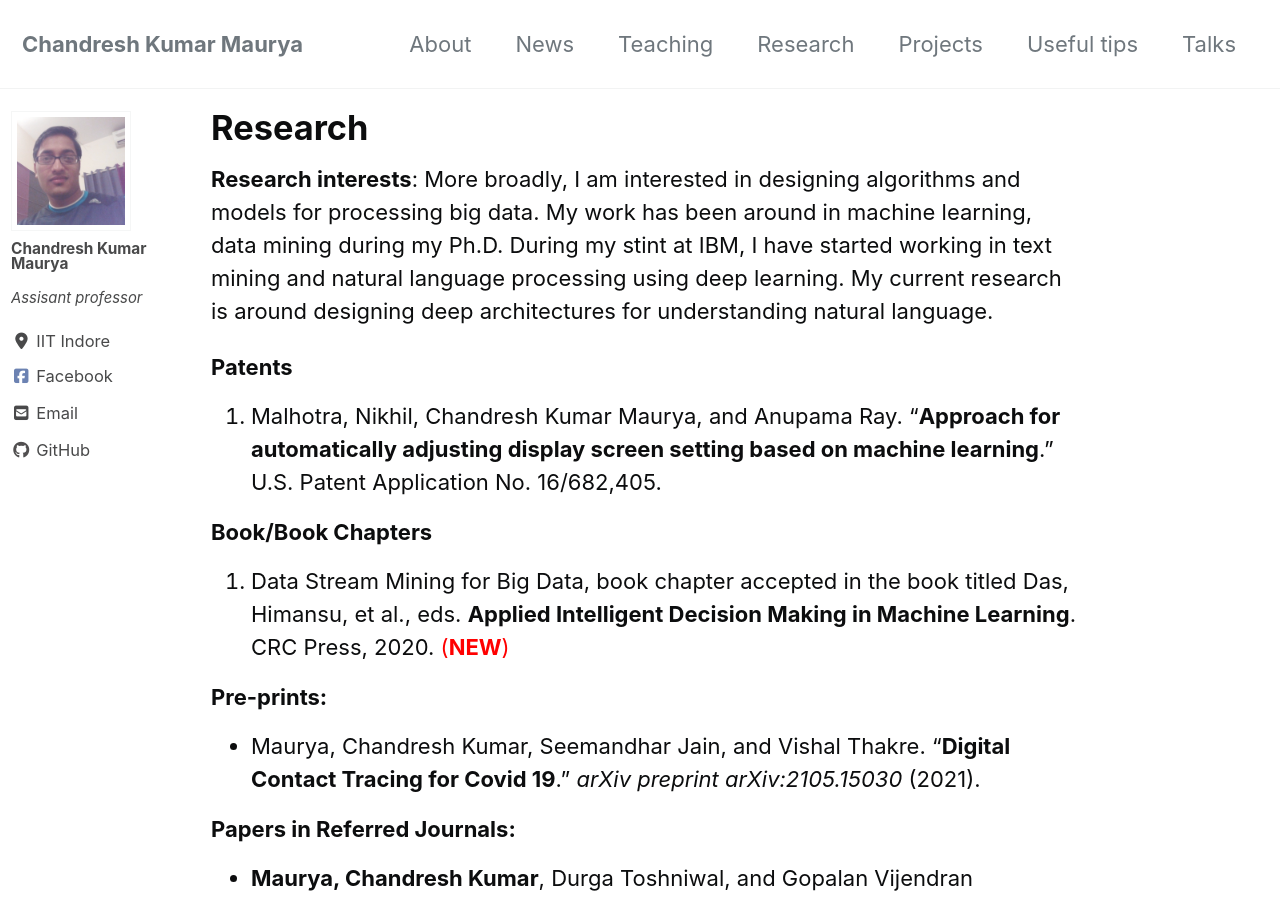
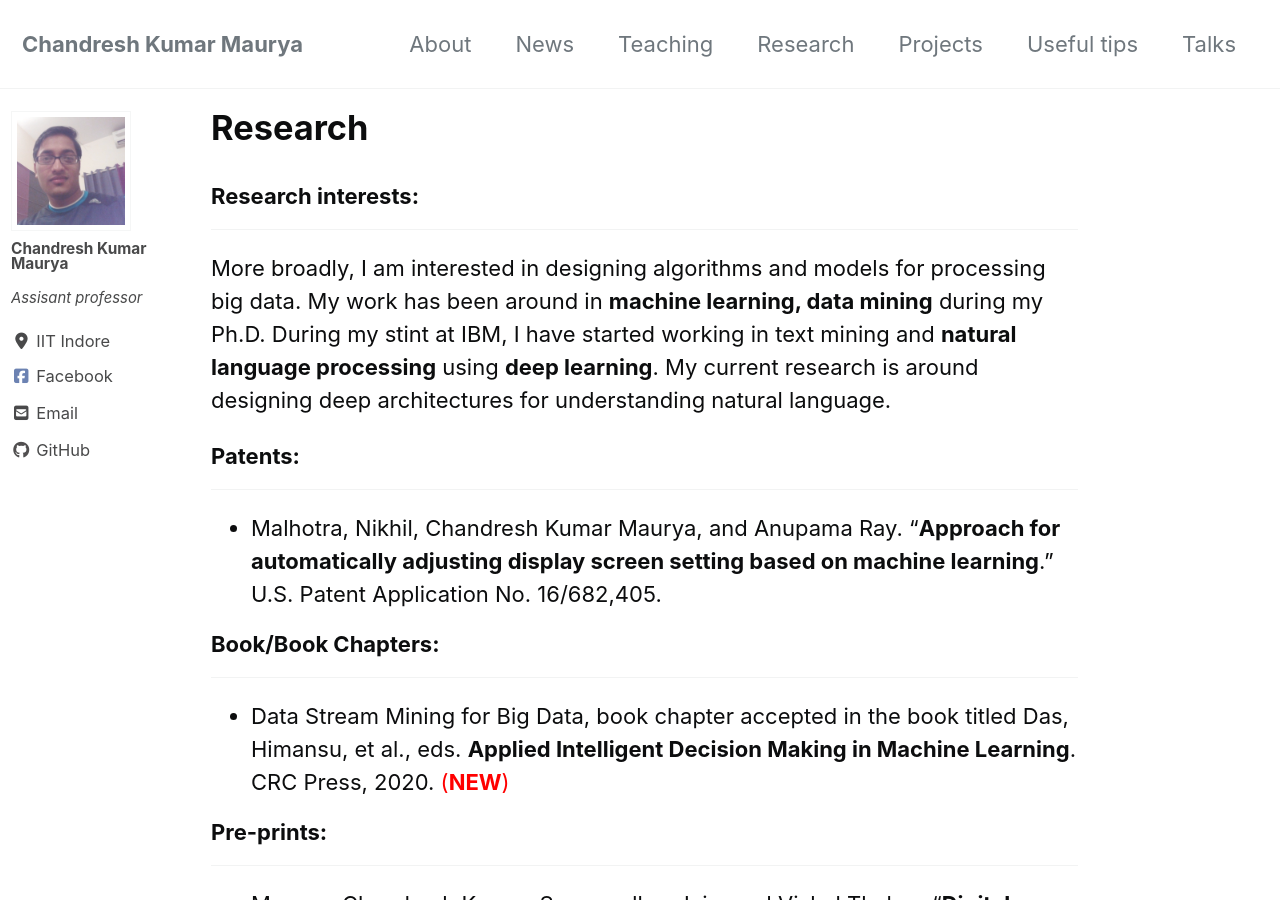
Before and after one commit to chandreshiit/oldsite, a Jekyll site: the page built from _pages/research.md, in a window 1280 px wide and 900 px high. Built offline with Jekyll 4.4.1, drawn with Linux system fonts in a browser that asks for light colours; cached includes are drawn as plain includes; nearby versions of some CDN libraries.

Commit message:
updated research

```diff
--- a/_pages/research.md
+++ b/_pages/research.md
@@ -3,29 +3,44 @@ title: "Research"
 permalink: /research/
 author_profile: true
 ---
-**Research interests**: More broadly, I am interested in designing algorithms and models for processing big data. My work has been around in machine learning, data mining during my Ph.D. During my stint at IBM, I have started working in text mining and natural language processing using deep learning. My current research is around designing deep architectures for understanding natural language.
+### Research interests:
 
-### Patents
+<hr style="background-color: #0000ff;">
 
-1. Malhotra, Nikhil, Chandresh Kumar Maurya, and Anupama Ray. "**Approach for automatically adjusting display screen setting based on machine learning**." U.S. Patent Application No. 16/682,405.
+ More broadly, I am interested in designing algorithms and models for processing big data. My work has been around in **machine learning, data mining** during my Ph.D. During my stint at IBM, I have started working in text mining and **natural language processing** using **deep learning**. My current research is around designing deep architectures for understanding natural language.
 
+### Patents:
 
-### Book/Book Chapters
-1. Data Stream Mining for Big Data, book chapter accepted  in the book titled Das, Himansu, et al., eds. **Applied Intelligent Decision Making in Machine Learning**. CRC Press, 2020. <span style="color:red">(**NEW**)</span>
+<hr style="background-color: #0000ff;">
+
+- Malhotra, Nikhil, Chandresh Kumar Maurya, and Anupama Ray. "**Approach for automatically adjusting display screen setting based on machine learning**." U.S. Patent Application No. 16/682,405.
+
+### Book/Book Chapters:
+
+<hr style="background-color: #0000ff;">
+
+- Data Stream Mining for Big Data, book chapter accepted  in the book titled Das, Himansu, et al., eds. **Applied Intelligent Decision Making in Machine Learning**. CRC Press, 2020. <span style="color:red">(**NEW**)</span>
 
 ### Pre-prints:
+
+<hr style="background-color: #0000ff;">
 
 - Maurya, Chandresh Kumar, Seemandhar Jain, and Vishal Thakre. "**Digital Contact Tracing for Covid 19**." *arXiv preprint arXiv:2105.15030* (2021).
 
 
 
 ### Papers in Referred Journals:
+
+<hr style="background-color: #0000ff;">
+
 - **Maurya, Chandresh Kumar**, Durga Toshniwal, and Gopalan Vijendran Venkoparao, "**Distributed Sparse Class-Imbalance Learning and its Applications**," in *IEEE Transactions on Big Data*, doi: 10.1109/TBDATA.2017.2688372.
 - **Maurya, Chandresh Kumar**, Durga Toshniwal, and Gopalan Vijendran Venkoparao. "**Online sparse class imbalance learning on big data**." *Neurocomputing* 216 (2016): 250-260.
 - **Maurya, Chandresh Kumar**, and Durga Toshniwal. "**Large-Scale distributed sparse class-imbalance learning**." *Information Sciences* 456 (2018): 1-12.
 - A. Ray, P. Agarwal, **Maurya, Chandresh Kumar** and G. B. Dasgupta, "**Creative tagline generation framework for product advertisement**," in IBM Journal of Research and Development, vol. 63, no. 1, pp. 6:1-6:10, Jan.-Feb. 2019.
 
 ### Papers in Conferences/Workshops:
+
+<hr style="background-color: #0000ff;">
 
 - **C.K. Maurya,** Neelamadhav, Sampath Dechu, Tomas Horvath, **"Online Similarity Learning with Feedback for Invoice Line Item Matching"**, **AAAI 2020** Intelligent Process Automation (IPA-20) workshop, NY, USA.
 - Tarun Tater, Sampath Dechu, Senthil Mani, and **Chandresh Kumar Maurya**, Prediction of Invoice Payment Status in Account Payable Business Process}. , **International Conference on Service-Oriented Computing (ICSOC)** 2018, China.
@@ -34,6 +49,10 @@ author_profile: true
 - **Maurya, Chandresh Kumar**, and Durga Toshniwal. **"Anomaly detection in nuclear power plant data using support vector data description."** *Proceedings of the 2014 IEEE Students' Technology Symposium*. IEEE, 2014.
 - **Maurya, Chandresh Kuma**r, and Sonajharia Minz. **"Fuzzy inference system for internet traffic load forecasting."** *2012 NATIONAL CONFERENCE ON COMPUTING AND COMMUNICATION SYSTEMS*. IEEE, 2012.
 
-### Poster
+### Poster:
+
+<hr style="background-color: #0000ff;">
+
+
 
 - Chandresh Kumar Maurya, Arun Chauhan, and Durga Toshniwal, **"Anomaly Detection in Streaming Data using Online Non-negative Matrix Factorization"**,  poster presentation at International workshop on machine learning \& Text analytic (MLTA 2013), South Asian University, New Delhi.  (**Best  presentation Award**)
```
